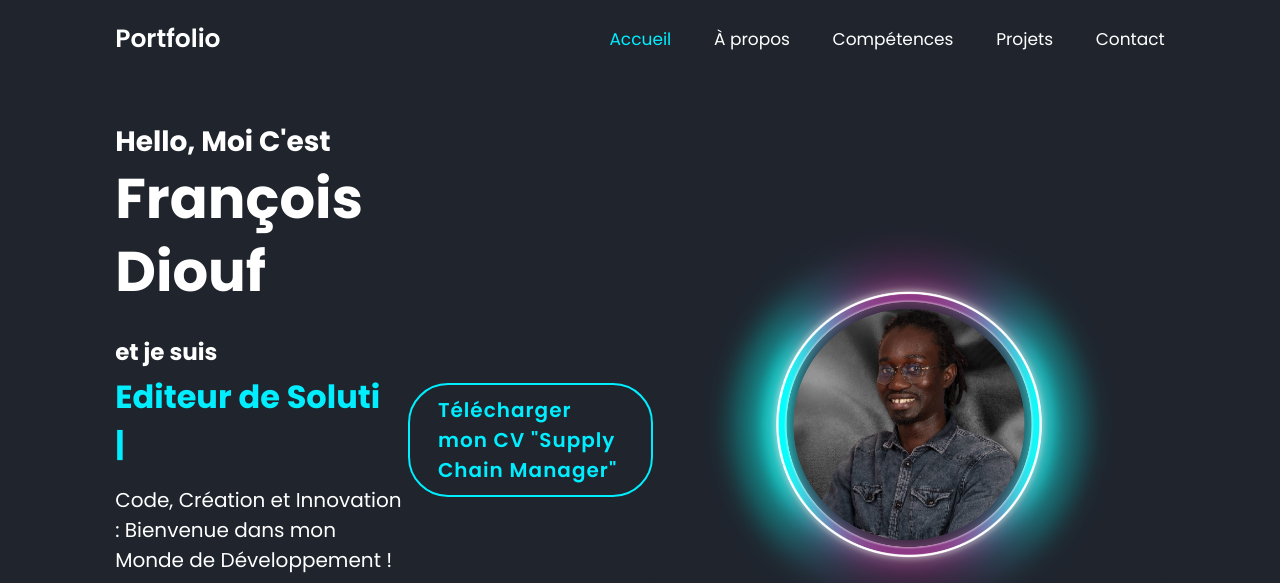
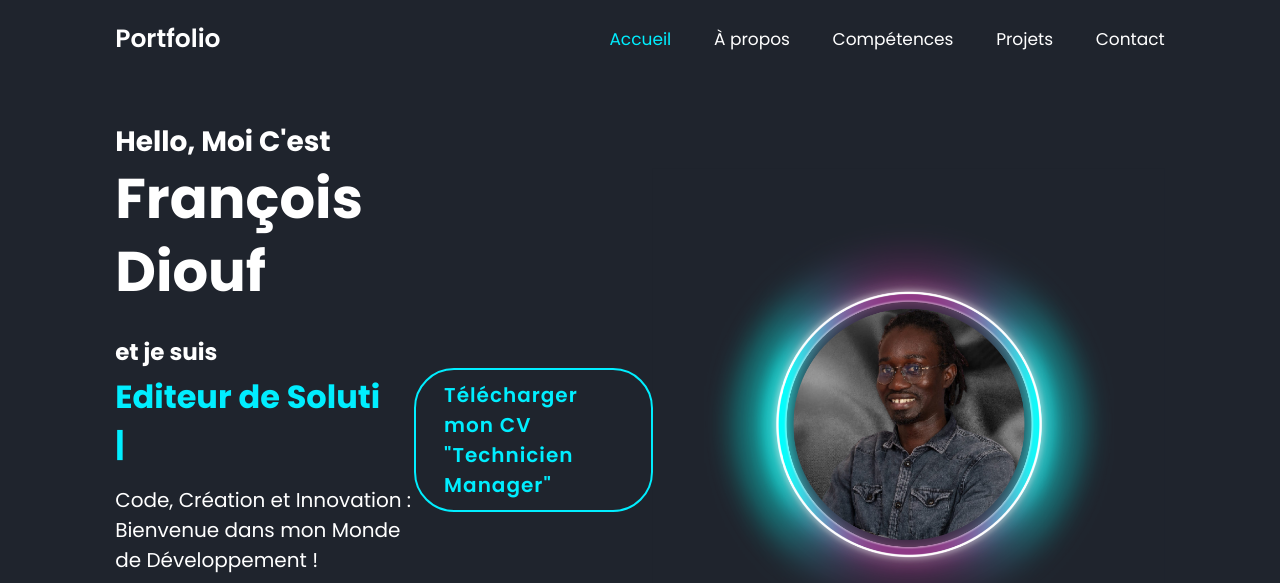
Before and after one commit to farah-9/Mon-portfolio, a website: page index.htm in a window 1280 px wide. Shown: the top 583 px of the page. Drawn offline with nearby package versions, Linux system fonts and the light colour scheme.

Commit message:
Update index.htm

```diff
--- a/index.htm
+++ b/index.htm
@@ -72,8 +72,9 @@
                     <a href="https://github.com/farah-9"><i class="bx bxl-github"></i></a>
                 </div>
                 <a href="docs/CV Concepteur web.pdf" class="btn" download>Télécharger mon CV "Développeur"</a>
-            </div> </div>
-                <a href="docs/francois Diouf CV.pdf" class="btn" download>Télécharger mon CV "Supply Chain Manager"</a>
+                </div>
+                <a href="docs/francois Diouf CV.pdf" class="btn" download>Télécharger mon CV "Technicien Manager"</a>
+            </div>
             </div>
 
 
```
